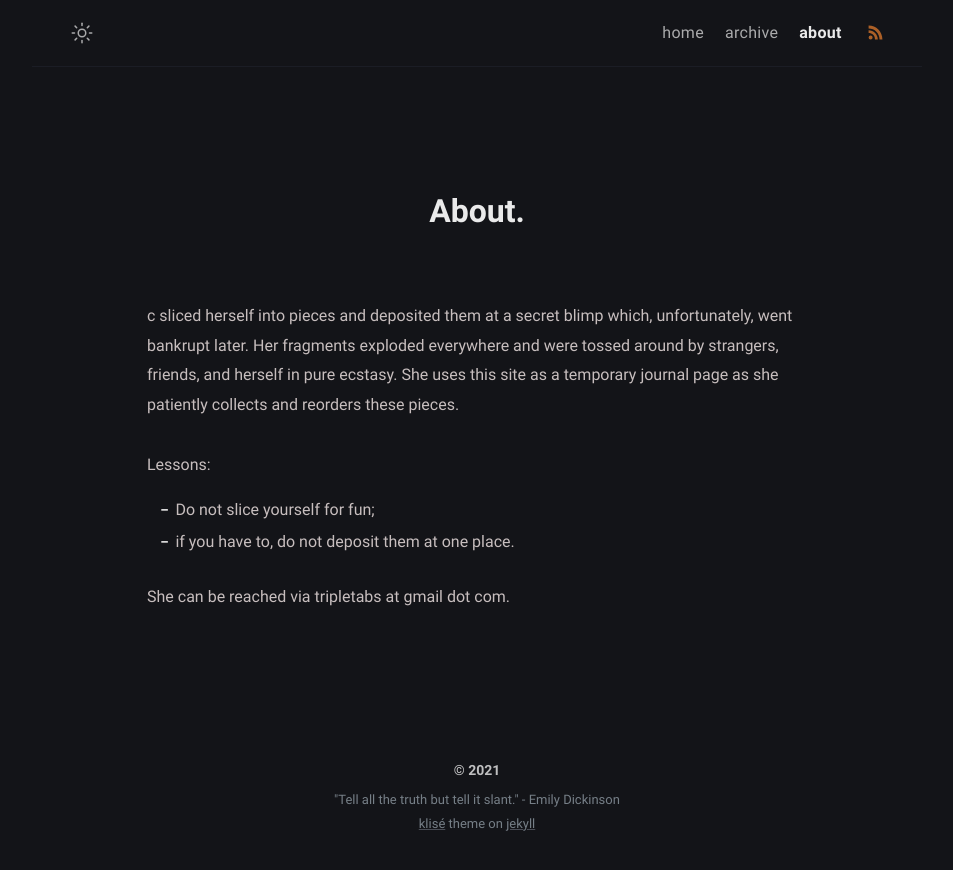
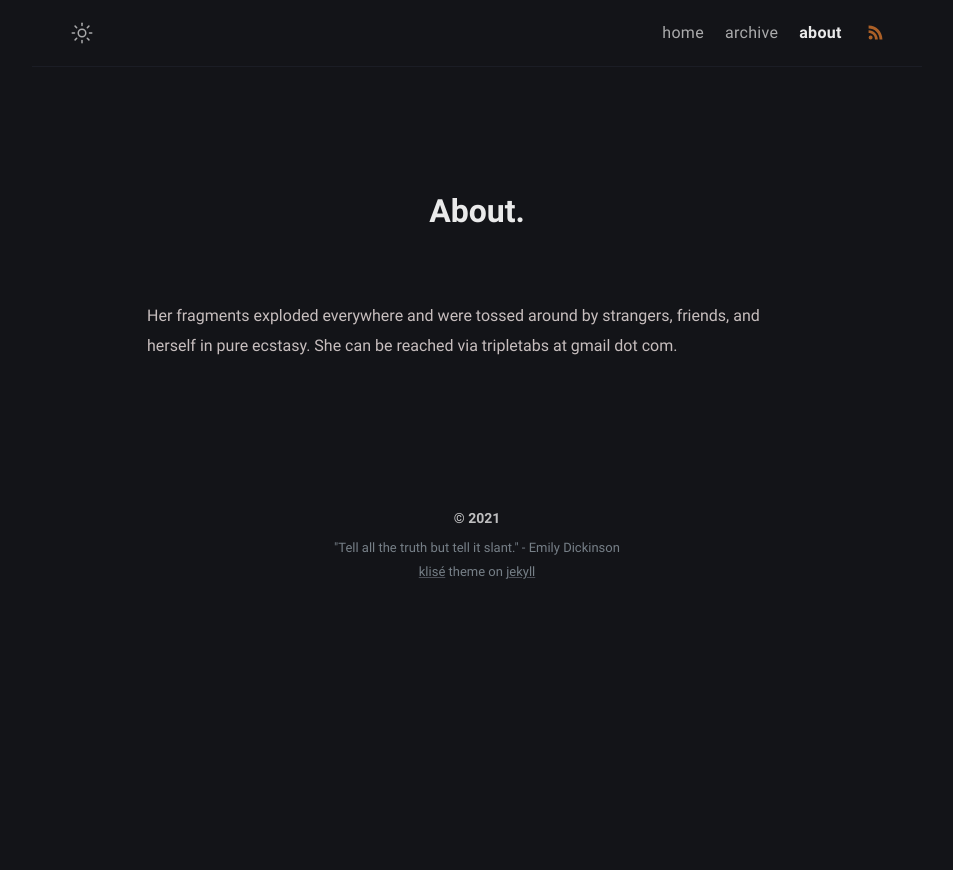
Before and after one commit to yijingch/afistforair.github.io, a Jekyll site: the page built from about.md, in a window 1280 px wide. Shown: the top 870 px of the page, without its empty margins (163-1116 px from the left). Built offline with Jekyll 4.4.1, drawn with Linux system fonts in a browser that asks for light colours.

Commit message:
update about

```diff
--- a/about.md
+++ b/about.md
@@ -5,10 +5,4 @@ layout: page
 comments: false
 ---
 
-c sliced herself into pieces and deposited them at a secret blimp which, unfortunately, went bankrupt later. Her fragments exploded everywhere and were tossed around by strangers, friends, and herself in pure ecstasy. She uses this site as a temporary journal page as she patiently collects and reorders these pieces.
-
-Lessons:
-- Do not slice yourself for fun;
-- if you have to, do not deposit them at one place.
-
-She can be reached via tripletabs at gmail dot com.
+Her fragments exploded everywhere and were tossed around by strangers, friends, and herself in pure ecstasy. She can be reached via tripletabs at gmail dot com.
```
